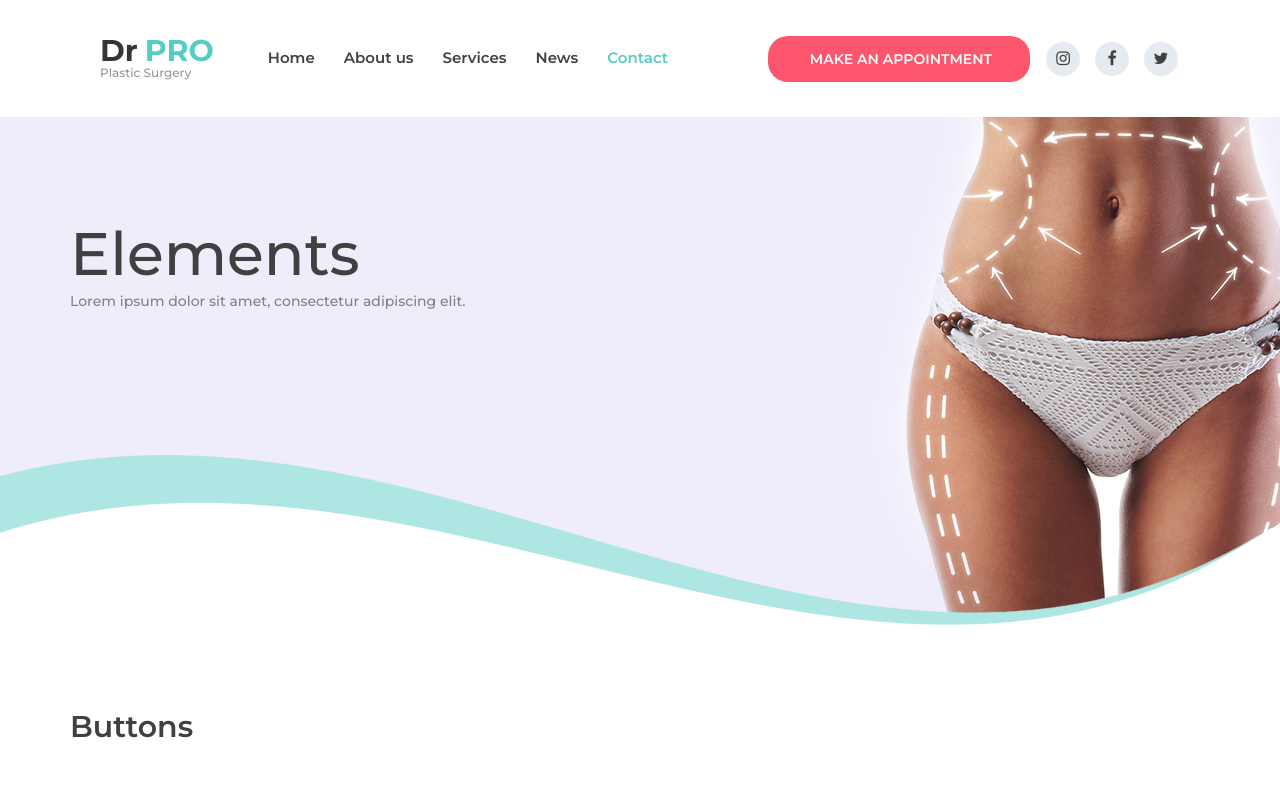
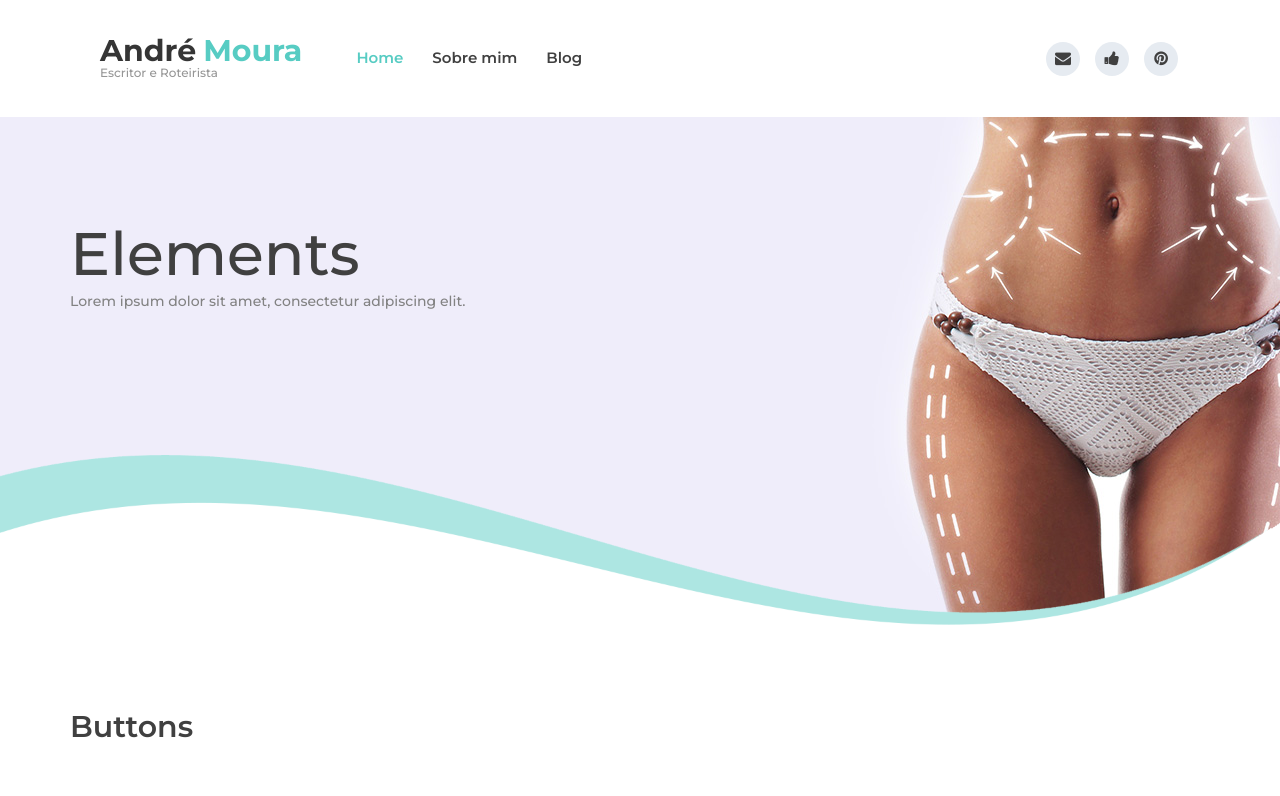
Before and after one commit to GilsonBezerra/site-andre, a plain HTML site: page elements.html in a window 1280 px wide. Shown: the top 796 px of the page. Drawn offline with Linux system fonts and the light colour scheme.

Commit message:
Inserção dos ícones e links das redes

```diff
--- a/elements.html
+++ b/elements.html
@@ -16,45 +16,38 @@
 <div class="super_container">
 
 	<!-- Header -->
-
 	<header class="header trans_400">
 		<div class="header_content d-flex flex-row align-items-center jusity-content-start trans_400">
 
 			<!-- Logo -->
 			<div class="logo">
 				<a href="#">
-					<div>Dr<span>PRO</span></div>
-					<div>Plastic Surgery</div>
+					<div>André<span>Moura</span></div>
+					<div>Escritor e Roteirista</div>
 				</a>
 			</div>
 
 			<!-- Main Navigation -->
 			<nav class="main_nav">
 				<ul class="d-flex flex-row align-items-center justify-content-start">
-					<li><a href="index.html">Home</a></li>
-					<li><a href="about.html">About us</a></li>
-					<li><a href="services.html">Services</a></li>
-					<li><a href="blog.html">News</a></li>
-					<li class="active"><a href="contact.html">Contact</a></li>
+					<li class="active"><a href="index.html">Home</a></li>
+					<li><a href="about.html">Sobre mim</a></li>
+					<li><a href="blog.html">Blog</a></li>
 				</ul>
 			</nav>
 			<div class="header_extra d-flex flex-row align-items-center justify-content-end ml-auto">
 
-				<!-- Work Hourse -->
-				<div class="work_hours">Mo - Sat: 8:00am - 9:00pm</div>
-
 				<!-- Header Phone -->
-				<div class="header_phone">+34 586 778 8892</div>
+				<div class="header_phone">Fale comigo</div>
 
 				<!-- Appointment Button -->
-				<div class="button button_1 header_button"><a href="#">Make an Appointment</a></div>
 
 				<!-- Header Social -->
 				<div class="social header_social">
 					<ul class="d-flex flex-row align-items-center justify-content-start">
-						<li><a href="#"><i class="fa fa-instagram" aria-hidden="true"></i></a></li>
-						<li><a href="#"><i class="fa fa-facebook" aria-hidden="true"></i></a></li>
-						<li><a href="#"><i class="fa fa-twitter" aria-hidden="true"></i></a></li>
+						<li><a href="contact.html"><i class="fa fa-regular fa-envelope"></i></a></li>
+						<li><a href="https://at.tumblr.com/andredsmoura/8x6krf3axhkb"><i class="fa fa-light fa-thumbs-up"></i></a></li>
+						<li><a href="https://pin.it/7qVOVl3 "><i class="fa fa-brands fa-pinterest"></i></a></li>
 					</ul>
 				</div>
 
```
Also changed, not shown: about.html (+2 -5 lines), blog.html (+0 -3 lines), index.html (+0 -4 lines).
